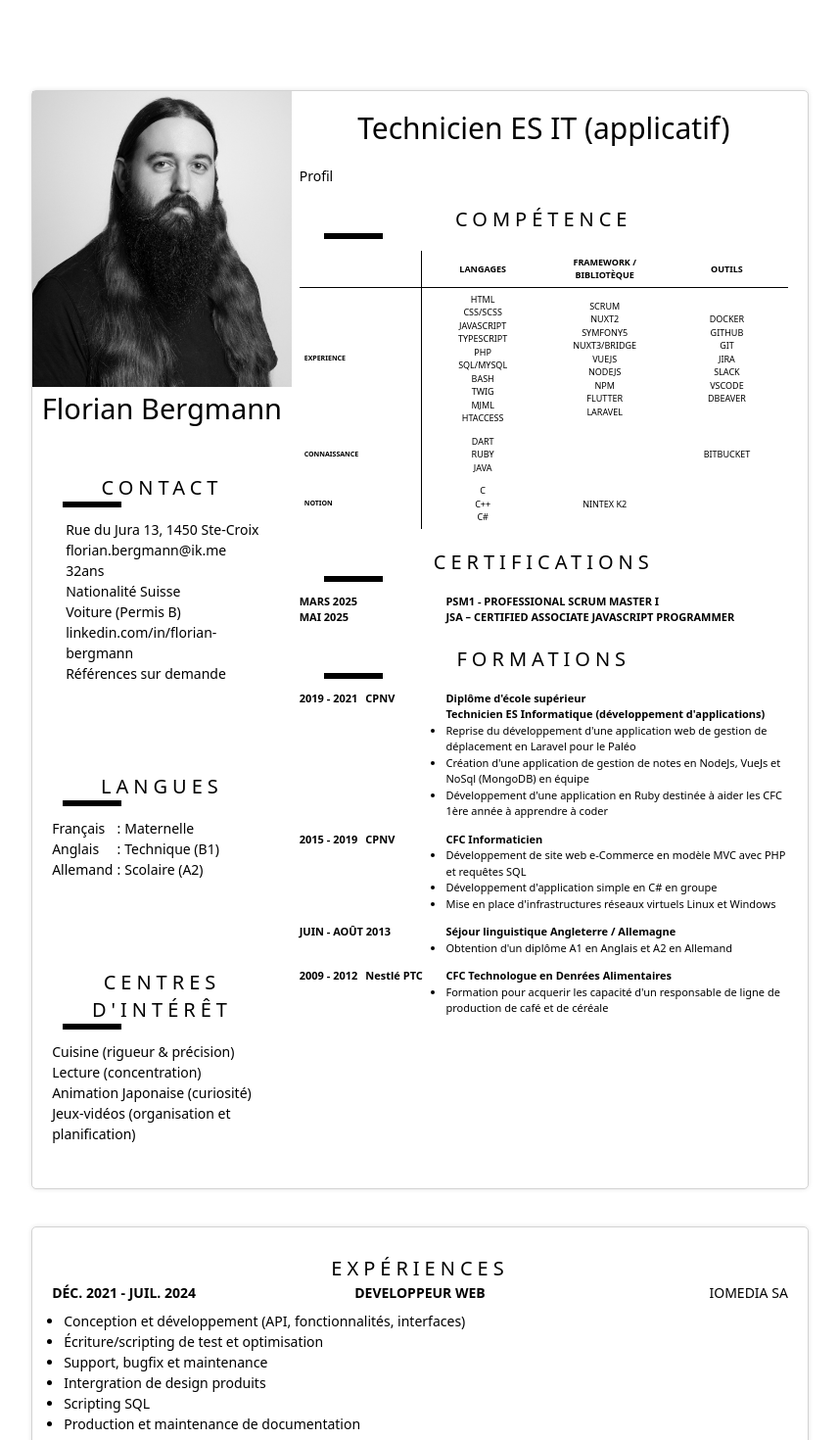
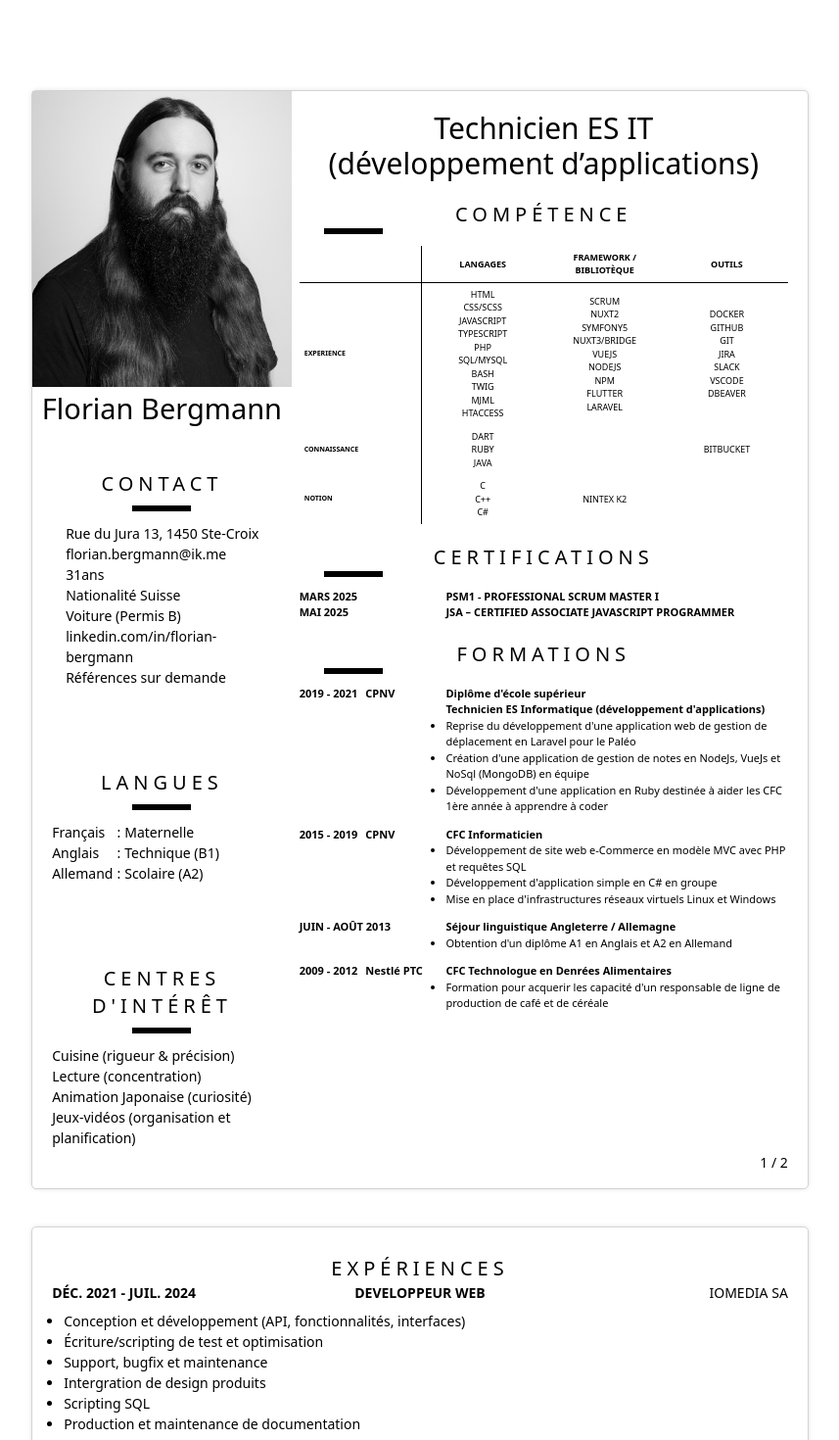
Before and after one commit to BergmannFlorian/eportfolio, a SvelteKit app: page /pdf in a window 1280 px wide. Shown: the top 1470 px of the page at 98% size, without its empty margins (211-1068 px from the left). Built offline with nearby package versions, Linux system fonts and the light colour scheme; some icons are missing; a web font is replaced by a local one; what @iconify/tailwind4 would draw is missing.

Commit message:
[PDF] few fix & page number

```diff
--- a/src/lib/data/cv.json
+++ b/src/lib/data/cv.json
@@ -1,6 +1,7 @@
 {
     "infos": {
-        "title": "Technicien ES IT (applicatif)",
+        "title1": "Technicien ES IT (applicatif)",
+        "title": "Technicien ES IT\n(développement d’applications)",
         "description": "Profil",
         "contact": {
             "name": "Florian Bergmann",
--- a/src/routes/pdf/+page.svelte
+++ b/src/routes/pdf/+page.svelte
@@ -7,6 +7,7 @@
     import Skills from "./first/Skills.svelte";
     import Jobs from "./second/Jobs.svelte";
     import H1 from "./fonts/H1.svelte";
+    import PageNumber from "./PageNumber.svelte";
 
     const { data } = $props();
     let cv = $state(data.cv ? (data.cv as CV) : null);
@@ -25,8 +26,8 @@
                 <Infos infos={cv.infos} />
             </div>
             <div class="right h-full flex flex-col py-5 pr-5 pl-2 gap-y-5">
-                <H1>{cv.infos.title}</H1>
-                <div>{cv.infos.description}</div>
+                <H1><div class="whitespace-pre-line">{cv.infos.title}</div></H1>
+                <!-- <div>{cv.infos.description}</div> -->
                 <Section title="compétence">
                     <Skills {data} />
                 </Section>
@@ -37,10 +38,12 @@
                     <Formations formations={cv.formations} />
                 </Section>
             </div>
+            <PageNumber page={1} total={pagesStartIndex.length+1} />
         </div>
-        {#each pagesStartIndex as start}
+        {#each pagesStartIndex as start, index}
             <div class="page">
                 <Jobs jobs={cv.jobs} addPage={addJobsPage} {start} />
+                <PageNumber page={index+2} total={pagesStartIndex.length+1} />
             </div>
         {/each}
     </div>
@@ -63,6 +66,7 @@
         display: flex;
         flex-wrap: nowrap;
         flex-shrink: 0;
+        position: relative;
     }
 
     @page {
--- /dev/null
+++ b/src/routes/pdf/PageNumber.svelte
@@ -0,0 +1,10 @@
+<script lang="ts">
+    interface Props {
+        page: number;
+        total: number;
+    }
+
+    const { page, total }: Props = $props();
+</script>
+
+<div class="absolute bottom-4 right-5 text-light">{page} / {total}</div>
--- a/src/routes/pdf/first/Info.svelte
+++ b/src/routes/pdf/first/Info.svelte
@@ -6,7 +6,7 @@
 
 <div class="flex content-center">
     {#if icon}
-        <Icon {icon} class="my-auto"></Icon>
+        <Icon {icon} class="my-auto pr-0.5"></Icon>
     {/if}
     <slot></slot>
 </div>
--- a/src/routes/pdf/first/Infos.svelte
+++ b/src/routes/pdf/first/Infos.svelte
@@ -8,8 +8,8 @@
     export let infos: Infos;
 
     const birthdate = getDate(infos.contact.age);
-    const now = new Date();
-    const age = now.getFullYear() - birthdate.getFullYear();
+    const diff = new Date(Date.now() - birthdate.getTime());
+    const age = diff.getFullYear() - 1970;
 </script>
 
 <div class="h-full flex flex-col bg-dark text-light">
@@ -18,7 +18,7 @@
         {infos.contact.name}
     </div>
     <div class="flex flex-col pr-5 pl-5 justify-around h-full">
-        <Section title="contact">
+        <Section title="contact" center={true}>
             <Info icon="solar:map-point-linear">
                 <div>{infos.contact.address}</div>
             </Info>
@@ -42,7 +42,7 @@
                 <div>Références sur demande</div>
             </Info>
         </Section>
-        <Section title="langues">
+        <Section title="langues" center={true}>
             <table>
                 <tbody>
                     {#each infos.langs as lang}
@@ -55,7 +55,7 @@
                 </tbody>
             </table>
         </Section>
-        <Section title="centres d'intérêt">
+        <Section title="centres d'intérêt" center={true}>
             {#each infos.hobbys as hobby}
                 <div>{hobby}</div>
             {/each}
```
